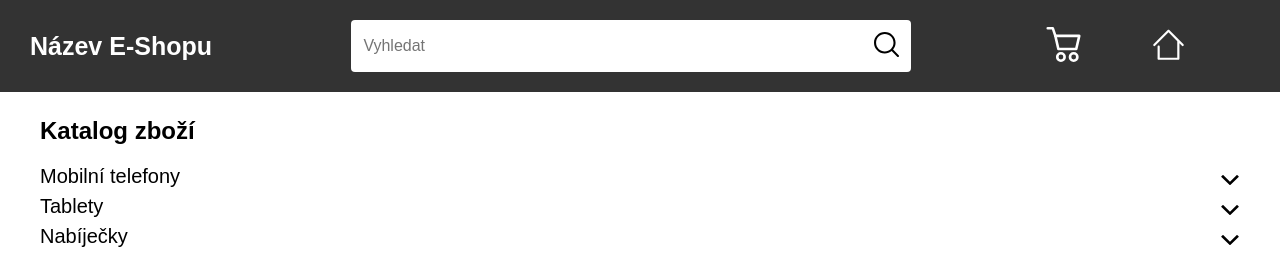
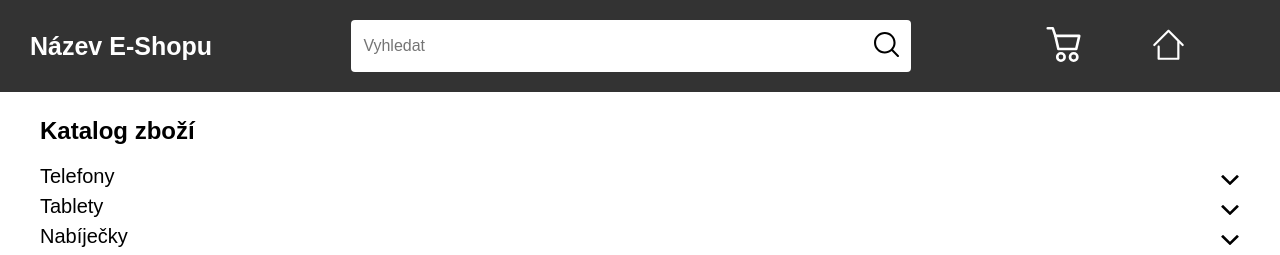
Before and after one commit to basstiy/v_01, a plain HTML site: page category.html in a window 1280 px wide. Shown: the top 255 px of the page. Drawn offline with Linux system fonts and the light colour scheme.

Commit message:
fix sub-menu

```diff
--- a/category.html
+++ b/category.html
@@ -51,7 +51,7 @@
     <h2>Katalog zboží</h2>
     <div class="seznam">
       <div class="sub-menu">
-        <p>Mobilní telefony</p><img src="svg/down_icon.svg" alt="menu">
+        <p>Telefony</p><img src="svg/down_icon.svg" alt="menu">
       </div>
 
       <div class="menu-list-catalog">
```
Also changed, not shown: category_pc.html (+1 -1 lines).
